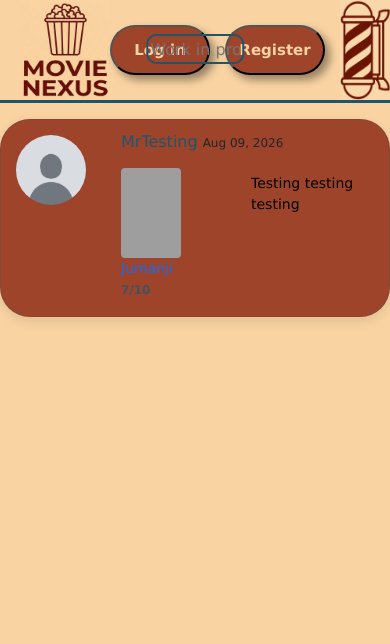
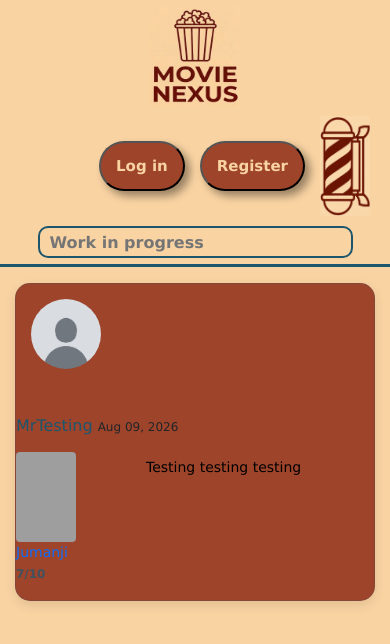
Before and after one commit to mikolajpioro/MovieNexus, a FastAPI app: page /user_reviews/1 in a window 390 px wide. Shown: the top 644 px of the page. Run offline with FastAPI, Linux system fonts and the light colour scheme; data comes from the database, SQL or seed files in the repository; parts of the project's set-up code (start-up, migrations or seed data) failed here and were passed over; grey boxes are pictures that could not be loaded.

Commit message:
Enhance responsive design: adjust navbar layout, search bar width, and review card styles for better mobile compatibility

```diff
--- a/static/style.css
+++ b/static/style.css
@@ -5,41 +5,50 @@ body{
     flex-direction: column;
 }
 
+/* ===== NAV BAR ===== */
 .nav_bar {
     position: relative;
     width: 100%;
     display: flex;
     flex-direction: row;
-    justify-content: space-between;
     align-items: center;
     border-bottom: 3px solid rgb(29, 85, 109);
-    padding: 0 20px;
+    padding: 6px 20px;
     box-sizing: border-box;
 }
 
 .logo{
     width: 90px;
     height: 100px;
+    max-width: 100%;
+}
+
+.search_container {
+    position: absolute;
+    left: 50%;
+    transform: translateX(-50%);
+    display: flex;
+    justify-content: center;
+    width: calc(100% - 320px); /* Dynamically adjusts maximum width based on logo and button spacing */
+    max-width: 400px;
 }
 
 .search_bar {
-    width: 25%;
-    height: 30px;
+    width: 100%;
+    height: 32px;
     background-color: transparent;
-    font-family: Verdana;
-    font-style: bold;
+    font-family: Verdana, sans-serif;
+    font-weight: bold;
     border: 2px solid rgb(29, 85, 109);
     border-radius: 10px;
-    position: absolute;
-    left: 50%;
-    top: 55%;
-    transform: translate(-50%, -50%);
-    margin-top: -6px;
+    box-sizing: border-box;
+    padding: 0 10px;
 }
 
 .swirly{
     width: 50px;
     height: 100px;
+    max-width: 100%;
 }
 
 .login_button, .register_button{
@@ -66,21 +75,27 @@ body{
 
 .nav_group{
     display: flex;
+    flex-wrap: wrap;
     align-items: center;
     gap: 15px;
+    margin-left: auto;
 }
 
+/* ===== DISCOVER SECTION ===== */
 .discover_container{
     display: flex;
     flex-direction: column;
     background:linear-gradient(to right, transparent, rgb(158, 68, 43), transparent);
     position: relative;
-    height: 310px;
+    height: auto;                  /* CHANGED: was fixed 310px, now grows with wrapped content */
+    min-height: 310px;             /* CHANGED: keeps the original look on desktop */
+    padding: 20px 0;               /* CHANGED: breathing room when content wraps */
     width: 90%;
     justify-content: center;
     align-items: center;
     margin-left: auto;
     margin-right: auto;
+    box-sizing: border-box;
     font-family: Verdana;
     font-style: bold;
 }
@@ -133,19 +152,22 @@ body{
     margin-top: 5px;
 }
 
+/* ===== REVIEWS ===== */
 .reviews_container{
     display: flex;
     flex-direction: column;
     row-gap: 20px;
     font-family: Verdana;
-    padding-bottom: 5%;
+    padding: 0 15px 5% 15px;      /* CHANGED: side padding so cards don't touch screen edges */
     margin-top: 4%;
     justify-content: center;
+    align-items: center;          /* CHANGED: keeps cards centered as they shrink */
 }
 
 .review_card{
     display: flex;
     flex-direction: row;
+    flex-wrap: wrap;              /* CHANGED: lets poster/content stack on very narrow screens */
     background-color: rgb(158, 68, 43);
     border: 1px solid rgba(29, 85, 109, 0.2);
     border-radius: 30px;
@@ -155,15 +177,16 @@ body{
     padding-bottom: 15px;
     width: 100%;
     max-width: 750px;
+    box-sizing: border-box;       /* CHANGED: prevents padding from pushing width past 100% */
     box-shadow: 0 4px 12px rgba(0,0,0,0.1);
 }
 
 .review_card_pfp{
-    margin: 0;
     margin: 15px;
     border-radius: 100px;
     width: 70px;
     height: 70px;
+    flex-shrink: 0;               /* CHANGED: keep avatar from getting squished when card wraps */
 }
 
 .review_content{
@@ -173,6 +196,7 @@ body{
     text-decoration: none;
     align-items: flex-start;
     padding-top: 10px;
+    min-width: 0;                 /* CHANGED: allows text/flex children to shrink instead of overflowing */
 }
 
 .reviewer_name{
@@ -203,11 +227,13 @@ body{
     height: 90px;
     border-radius: 4px;
     object-fit: cover;
+    flex-shrink: 0;
 }
 
 .single_review_movie_poster{
     width: 120px;
     height: 150px;
+    max-width: 40%;                /* CHANGED: shrinks on narrow screens instead of forcing overflow */
     border-radius: 4px;
     object-fit: cover;
 }
@@ -253,10 +279,11 @@ body{
     line-height: 1.5;
     color: black;
     word-wrap: break-word;
-    max-width: 400px;
+    max-width: 100%;               /* CHANGED: was a fixed 400px, now fills available flex space */
     margin: 0;
     padding-top: 5px;
     flex: 1;
+    min-width: 0;                  /* CHANGED: lets long words/urls wrap instead of overflowing */
     text-decoration: none;
 }
 
@@ -425,3 +458,49 @@ button.btn:hover{
     display: flex;
     flex-direction: column;
 }
+
+/* ===== BREAKPOINTS ===== */
+@media (max-width: 1060px) {
+    .nav_bar {
+        flex-wrap: wrap;
+        row-gap: 10px;
+    }
+
+    .search_container {
+        position: static;
+        transform: none;
+        order: 3;
+        width: 100%;
+        max-width: 100%;
+    }
+
+    .search_bar {
+        width: 90%;
+    }
+}
+
+@media (max-width: 480px) {
+    .nav_bar{
+        justify-content: center;
+    }
+
+    .login_button, .register_button, #accountBtn{
+        width: auto;
+        padding: 0 15px;
+    }
+
+    .more_section_buttons{
+        max-width: 100%;
+        width: 100%;
+    }
+
+    #latest_reviews_button, #top_rated_button{
+        border-radius: 30px;
+        border: 2px solid rgb(29, 85, 109);
+    }
+
+    .review_card, .user_review_card{
+        border-radius: 15px;
+        padding-right: 15px;
+    }
+}
```
Also changed, not shown: other parts of static/style.css (+24 -14 lines).
